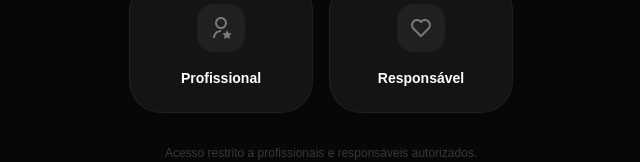
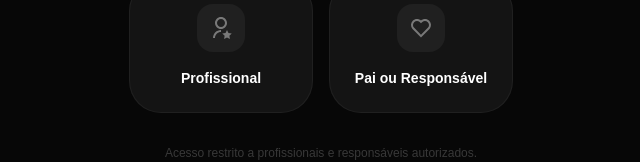
Before and after one commit to weslley343/acompanhar-frontend, a Next.js app: page / in a window 1280 px wide. Shown: the part 393-555 px from the top of the page, without its empty margins (319-959 px from the left). Built offline with nearby package versions, Linux system fonts and the light colour scheme; no server answers.

Commit message:
feat:initial-layout-name-fix

```diff
--- a/app/(public)/page.tsx
+++ b/app/(public)/page.tsx
@@ -90,7 +90,7 @@ export default function Home() {
                 <div className="w-12 h-12 rounded-2xl bg-white/5 flex items-center justify-center text-white/40 group-hover:bg-secondary group-hover:text-primary transition-all">
                   <RiHeartLine size={24} />
                 </div>
-                <span className="text-sm font-bold text-white group-hover:text-secondary">Responsável</span>
+                <span className="text-sm font-bold text-white group-hover:text-secondary">Pai ou Responsável</span>
               </button>
             </div>
           </div>
```
